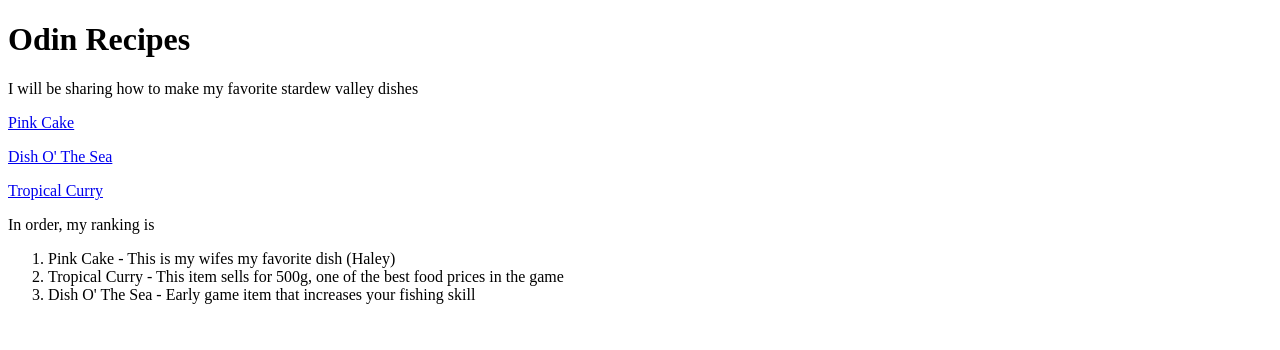
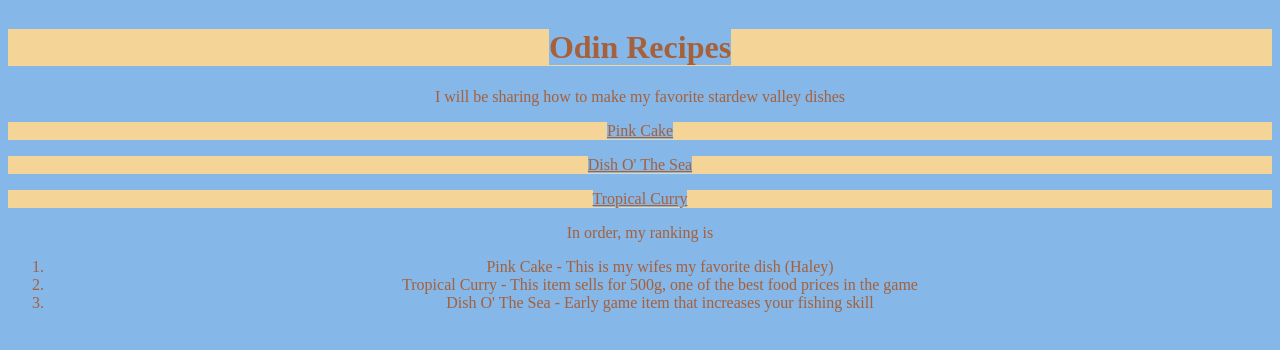
Before and after one commit to klmk0/odin-recipes, a plain HTML site: page index.html in a window 1280 px wide. Drawn offline with Linux system fonts and the light colour scheme.

Commit message:
Add basic CSS

```diff
--- a/index.html
+++ b/index.html
@@ -4,13 +4,14 @@
     <meta charset="UTF-8">
     <meta name="viewport" content="width=device-width, initial-scale=1.0">
     <title>My Odin Recipes</title>
+    <link rel="stylesheet" href="style.css">
 </head>
 <body>
-    <h1><strong>Odin Recipes</strong></h1>
+    <h1 class="df"><strong>Odin Recipes</strong></h1>
     <p>I will be sharing how to make my favorite stardew valley dishes</p>
-    <p><a href="pgs/pink-cake.html">Pink Cake</a></p>
-    <p><a href="pgs/dish-o-the-sea.html">Dish O' The Sea</a></p>
-    <p><a href="pgs/tropical-curry.html">Tropical Curry</a></p>
+    <p class="df"><a href="pgs/pink-cake.html">Pink Cake</a></p>
+    <p class="df"><a href="pgs/dish-o-the-sea.html">Dish O' The Sea</a></p>
+    <p class="df"><a href="pgs/tropical-curry.html">Tropical Curry</a></p>
     <p>In order, my ranking is</p>
     <ol>
         <li>Pink Cake - This is my wifes my favorite dish (Haley)</li>
--- /dev/null
+++ b/style.css
@@ -0,0 +1,10 @@
+* {
+color: #a6603a;
+background-color: #85b7e9;
+align-content: center;
+text-align: center;
+}
+
+.df {
+    background-color: #f4d497;
+}
```
Also changed, not shown: 1 other file.
